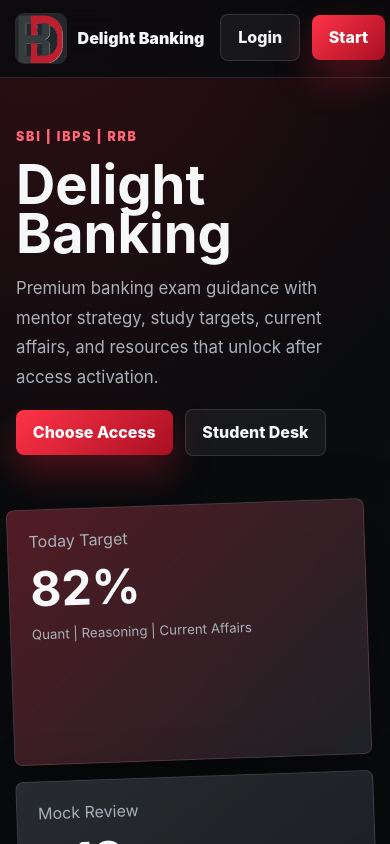
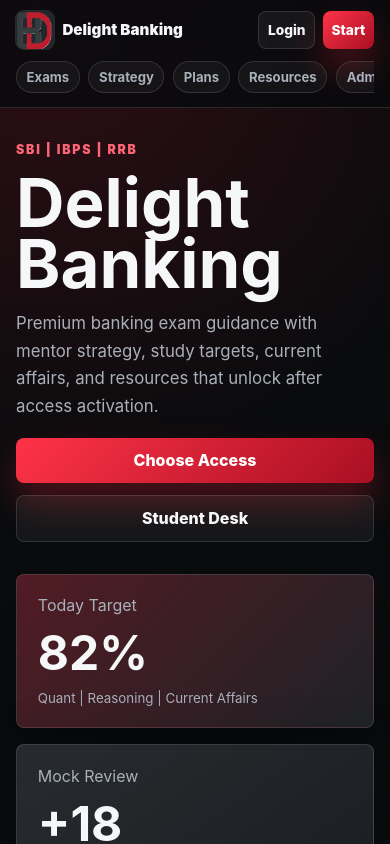
Before and after one commit to armanali13000/Delight-Banking, a React (Vite) app: page / in a window 390 px wide. Shown: the top 844 px of the page. Built offline with nearby package versions, Linux system fonts and the light colour scheme.

Commit message:
Improve responsive layout

```diff
--- a/src/styles.css
+++ b/src/styles.css
@@ -29,6 +29,10 @@
     linear-gradient(180deg, #080a0c 0%, #121619 48%, #080a0c 100%);
   color: var(--ink);
   font-family: Inter, ui-sans-serif, system-ui, -apple-system, BlinkMacSystemFont, "Segoe UI", sans-serif;
+}
+
+#root {
+  overflow-x: clip;
 }
 
 a {
@@ -63,6 +67,16 @@
   border-bottom: 1px solid var(--line);
   background: rgba(9, 11, 13, 0.86);
   backdrop-filter: blur(18px);
+}
+
+.site-header,
+.hero,
+.section,
+.strategy-band,
+.admin-shell,
+.site-footer {
+  padding-left: max(clamp(1rem, 4vw, 4.5rem), calc((100vw - 1780px) / 2));
+  padding-right: max(clamp(1rem, 4vw, 4.5rem), calc((100vw - 1780px) / 2));
 }
 
 .brand {
@@ -176,7 +190,8 @@
   grid-template-columns: minmax(0, 1fr) minmax(20rem, 0.9fr);
   gap: 3rem;
   align-items: center;
-  padding: clamp(3rem, 8vw, 7rem) clamp(1rem, 4vw, 4.5rem);
+  padding-top: clamp(3rem, 8vw, 7rem);
+  padding-bottom: clamp(3rem, 8vw, 7rem);
 }
 
 .hero-copy {
@@ -269,7 +284,8 @@
 
 .section,
 .admin-shell {
-  padding: clamp(3.2rem, 7vw, 6rem) clamp(1rem, 4vw, 4.5rem);
+  padding-top: clamp(3.2rem, 7vw, 6rem);
+  padding-bottom: clamp(3.2rem, 7vw, 6rem);
 }
 
 .section-heading,
@@ -310,7 +326,8 @@
   display: grid;
   grid-template-columns: 1.2fr repeat(3, minmax(0, 1fr));
   gap: 1rem;
-  padding: clamp(3.2rem, 7vw, 6rem) clamp(1rem, 4vw, 4.5rem);
+  padding-top: clamp(3.2rem, 7vw, 6rem);
+  padding-bottom: clamp(3.2rem, 7vw, 6rem);
   border-block: 1px solid var(--line);
   background: #050607;
 }
@@ -433,7 +450,8 @@
   display: grid;
   grid-template-columns: 1.4fr repeat(3, minmax(9rem, 1fr));
   gap: 2rem;
-  padding: 3rem clamp(1rem, 4vw, 4.5rem);
+  padding-top: 3rem;
+  padding-bottom: 3rem;
   border-top: 1px solid var(--line);
   background: #050607;
 }
@@ -543,8 +561,15 @@
 }
 
 @media (max-width: 1050px) {
+  .site-header {
+    flex-wrap: wrap;
+  }
+
   .main-nav {
-    display: none;
+    order: 3;
+    width: 100%;
+    overflow-x: auto;
+    padding-bottom: 0.15rem;
   }
 
   .hero,
@@ -559,15 +584,68 @@
   .pricing-grid {
     grid-template-columns: repeat(2, minmax(0, 1fr));
   }
+
+  .hero {
+    min-height: auto;
+  }
+
+  .hero-board {
+    grid-template-columns: repeat(3, minmax(0, 1fr));
+    transform: none;
+  }
+
+  .main-rank {
+    min-height: auto;
+  }
 }
 
 @media (max-width: 680px) {
   .site-header {
-    align-items: flex-start;
+    align-items: center;
+    gap: 0.75rem;
   }
 
   .brand small {
     display: none;
+  }
+
+  .brand img {
+    width: 2.7rem;
+    height: 2.7rem;
+  }
+
+  .brand strong {
+    font-size: 0.95rem;
+  }
+
+  .header-actions {
+    margin-left: auto;
+    gap: 0.45rem;
+  }
+
+  .header-actions .primary-button,
+  .header-actions .ghost-button {
+    min-height: 2.35rem;
+    padding: 0.55rem 0.7rem;
+    font-size: 0.86rem;
+  }
+
+  .main-nav {
+    gap: 0.55rem;
+    scrollbar-width: none;
+  }
+
+  .main-nav::-webkit-scrollbar {
+    display: none;
+  }
+
+  .main-nav a {
+    flex: 0 0 auto;
+    padding: 0.45rem 0.6rem;
+    border: 1px solid var(--line);
+    border-radius: 999px;
+    background: rgba(255, 255, 255, 0.045);
+    font-size: 0.82rem;
   }
 
   .program-grid,
@@ -575,8 +653,46 @@
     grid-template-columns: 1fr;
   }
 
+  .hero {
+    gap: 2rem;
+    padding-top: 2rem;
+  }
+
   h1 {
-    font-size: 3.4rem;
+    font-size: clamp(3rem, 18vw, 4.2rem);
+  }
+
+  h2 {
+    font-size: clamp(1.8rem, 10vw, 2.55rem);
+  }
+
+  .hero-actions,
+  .auth-links,
+  .meta-row {
+    align-items: stretch;
+    flex-direction: column;
+  }
+
+  .hero-actions .primary-button,
+  .hero-actions .ghost-button {
+    width: 100%;
+  }
+
+  .hero-board {
+    grid-template-columns: 1fr;
+  }
+
+  .rank-card strong {
+    font-size: 3rem;
+  }
+
+  .premium-card,
+  .plan-card,
+  .profile-panel,
+  .resource-panel,
+  .admin-form,
+  .resource-item {
+    padding: 1rem;
   }
 
   .resource-item header,
@@ -588,4 +704,70 @@
   .toolbar select {
     max-width: none;
   }
+
+  .site-footer {
+    gap: 1.25rem;
+  }
+
+  .auth-panel {
+    max-height: calc(100vh - 2rem);
+    overflow-y: auto;
+  }
 }
+
+@media (max-width: 420px) {
+  .site-header {
+    padding-top: 0.7rem;
+    padding-bottom: 0.7rem;
+  }
+
+  .brand {
+    gap: 0.55rem;
+  }
+
+  .brand img {
+    width: 2.35rem;
+    height: 2.35rem;
+  }
+
+  .header-actions .primary-button,
+  .header-actions .ghost-button {
+    padding-inline: 0.55rem;
+  }
+
+  .hero-copy p:not(.eyebrow),
+  p {
+    line-height: 1.65;
+  }
+}
+
+@media (min-width: 1500px) {
+  .program-grid,
+  .pricing-grid {
+    grid-template-columns: repeat(3, minmax(0, 1fr));
+    gap: 1.25rem;
+  }
+
+  .strategy-band {
+    gap: 1.25rem;
+  }
+}
+
+@media (min-width: 2200px) {
+  h1 {
+    font-size: 8.5rem;
+  }
+
+  h2 {
+    font-size: 3.9rem;
+  }
+
+  .hero {
+    grid-template-columns: minmax(0, 1fr) minmax(36rem, 0.82fr);
+  }
+
+  .program-grid,
+  .pricing-grid {
+    grid-template-columns: repeat(3, minmax(0, 1fr));
+  }
+}
```
Also changed, not shown: 5 other files (tests, documents, lock files or other folders).
